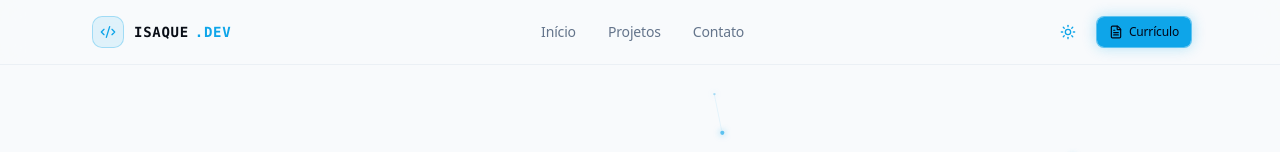
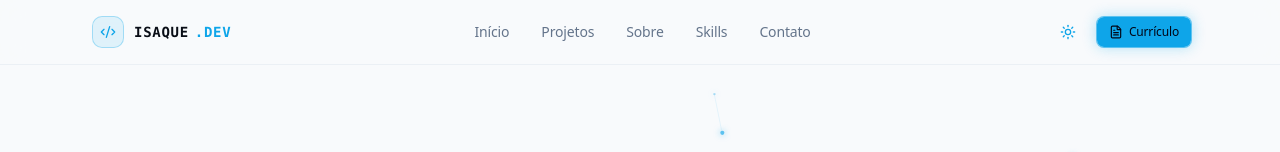
Before and after one commit to IsaqueR02/portfolio.dev, a React (Vite) app: page / in a window 1280 px wide. Shown: the top 152 px of the page. Built offline with nearby package versions, Linux system fonts and the light colour scheme.

Commit message:
style: 🎨 add new rotes

```diff
--- a/src/features/navbar/navbar.tsx
+++ b/src/features/navbar/navbar.tsx
@@ -19,6 +19,8 @@ export function Navbar() {
   const navLinks = [
     { name: "Início", href: "#hero", icon: Terminal },
     { name: "Projetos", href: "#projetos", icon: Briefcase },
+    { name: "Sobre", href: "#sobre", icon: Code2 },
+    { name: "Skills", href: "#skills", icon: FileText },
     { name: "Contato", href: "#contato", icon: Mail },
   ]
 
```
